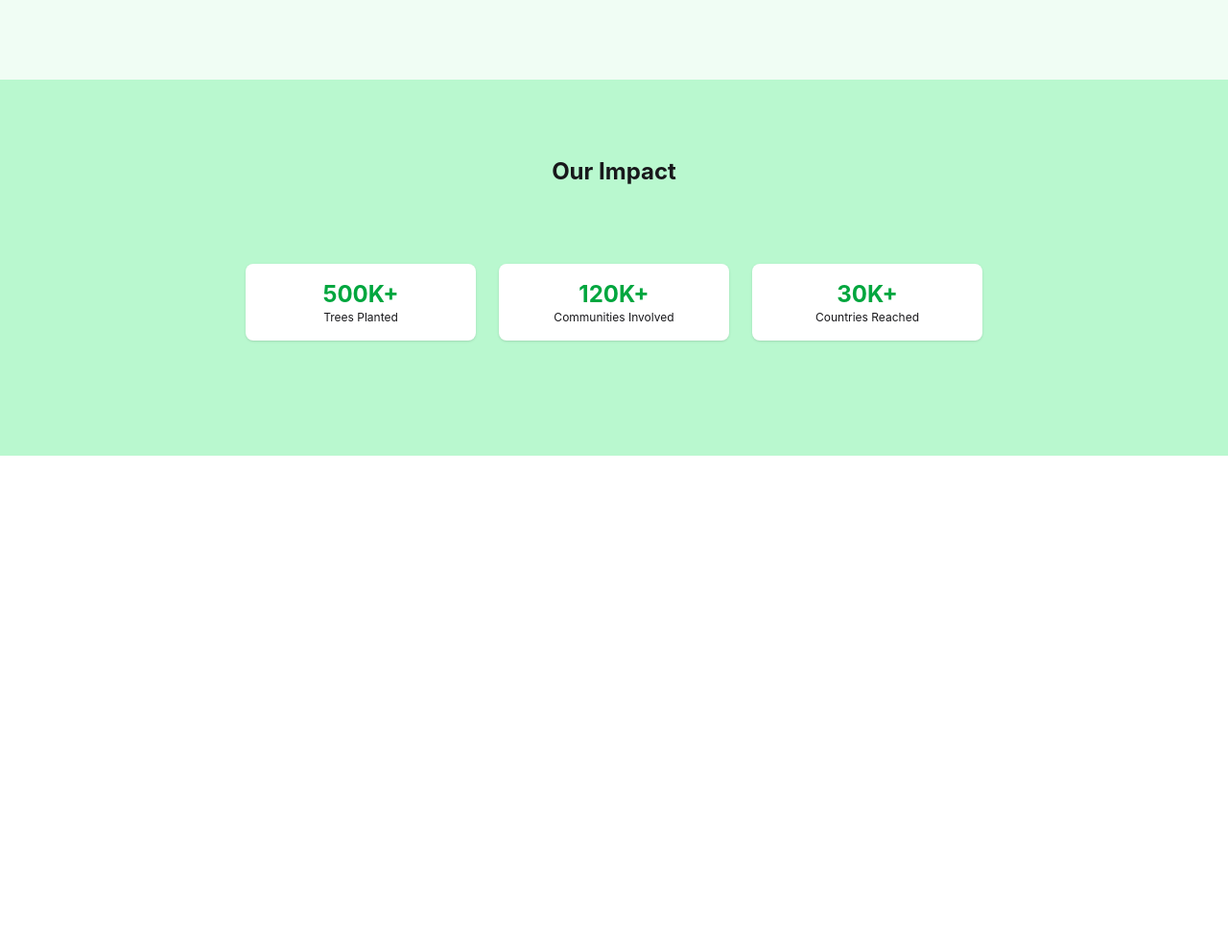
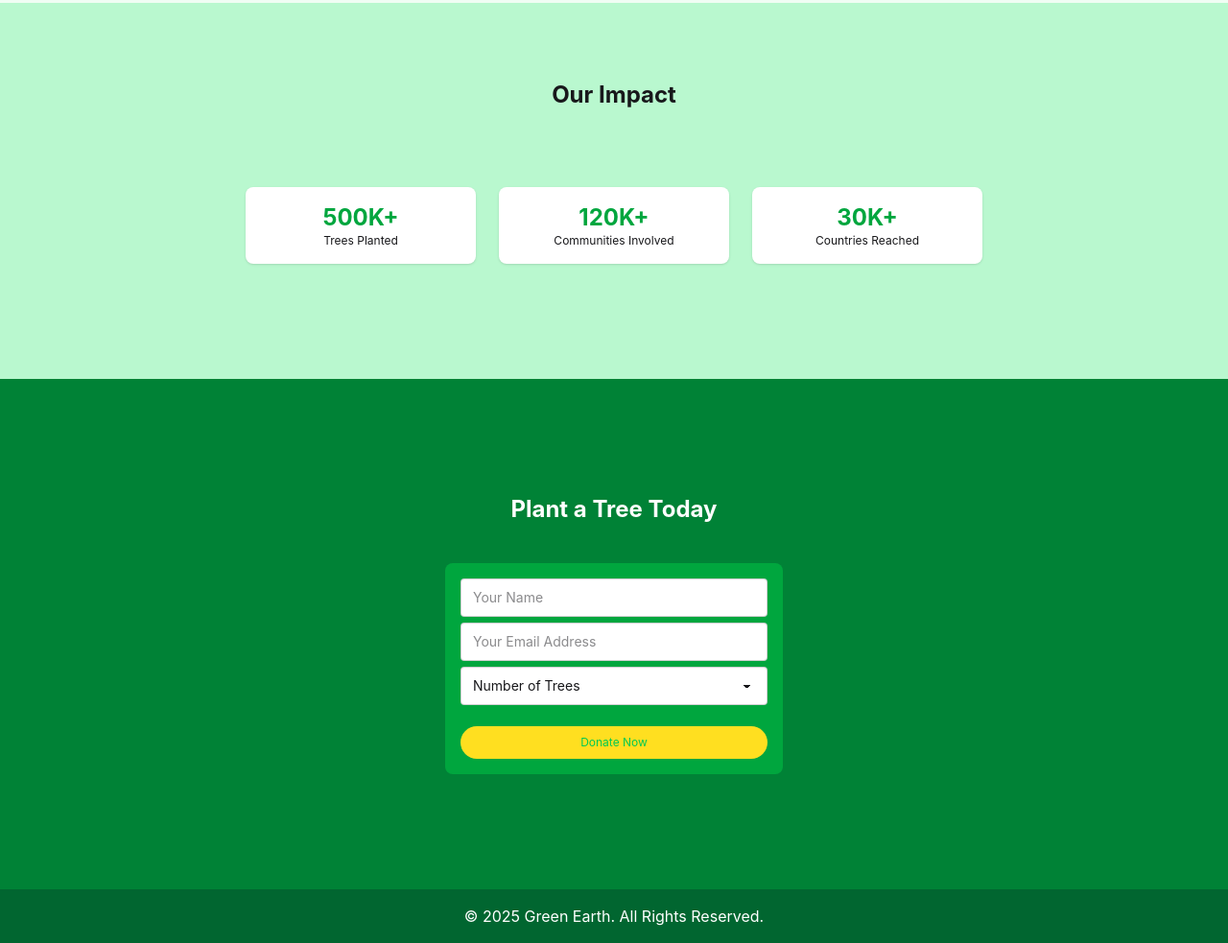
Before and after one commit to Shakhawat77/B12A06-Shakhawat-Green-Earth-, a plain HTML site: page index.html in a window 1280 px wide. Shown: the part 1485-2468 px from the top of the page at 96% size. Before the commit the page ends 1960 px from the top, so only its background shows below. Drawn offline with nearby package versions, Linux system fonts and the light colour scheme; no server answers.

Commit message:
uploading responsive for small device

```diff
--- a/index.html
+++ b/index.html
@@ -83,7 +83,7 @@ generations.</p>
         </div>
 
         <div>
-             <aside class="w-64 bg-white p-4 rounded-xl shadow">
+             <aside class="w-64 h-full bg-white p-4 rounded-xl shadow">
       <h2 class="font-semibold mb-4">Your Cart</h2>
       <div class="space-y-2 text-sm">
         <div class="flex justify-between items-center bg-green-50 p-2 rounded">
@@ -105,10 +105,10 @@ generations.</p>
 </section>
 <section class="bg-green-50 py-10  ">
     <div>
-        <h1 class="text-2xl font-bold text-center">About the Campaign</h1>
+        <h1 class="text-2xl font-bold text-center mb-20 ">About the Campaign</h1>
     </div>
-    <div class="flex flex-col md:flex-row py-20 justify-center items-center">
-        <div class="mb-10">
+    <div class="flex flex-col md:flex-row md:mx-auto  justify-center items-center">
+        <div class=" mb-10">
             <img src="assets/about.png" alt="">
         </div>
         <div class="px-10 text-[#1F293780] ">
@@ -155,8 +155,28 @@ generations.</p>
     </div>
 </section>
 
-
-
+<section class="bg-green-700 py-30">
+    <div>
+<h2 class="text-2xl font-bold text-white text-center mb-10 ">Plant a Tree Today</h2>
+    </div>
+    <div class=" w-88 mx-auto ">
+        <fieldset class="fieldset bg-green-600  rounded-box p-4">
+  <input type="text" class="input w-full " placeholder="Your Name" />
+  <input type="text" class="input w-full" placeholder="Your Email Address" />
+  <select class="select w-full">
+  <option disabled selected>Number of Trees</option>
+  <option>Number of Trees</option>
+  <option>1 Tree -$5</option>
+  <option>5 Tree -$25</option>
+  <option>10 Tree -$50</option>
+</select>
+<button class="w-full mt-4 bg-yellow-300 text-green-500 px-4 py-2 rounded-full hover:bg-gray-200">Donate Now</button>
+</fieldset>
+  </div>
+</section>
+<footer class="bg-green-800 py-4">
+    <p class="text-white text-center">© 2025 Green Earth. All Rights Reserved.</p>
+</footer>
 
 
 
```
